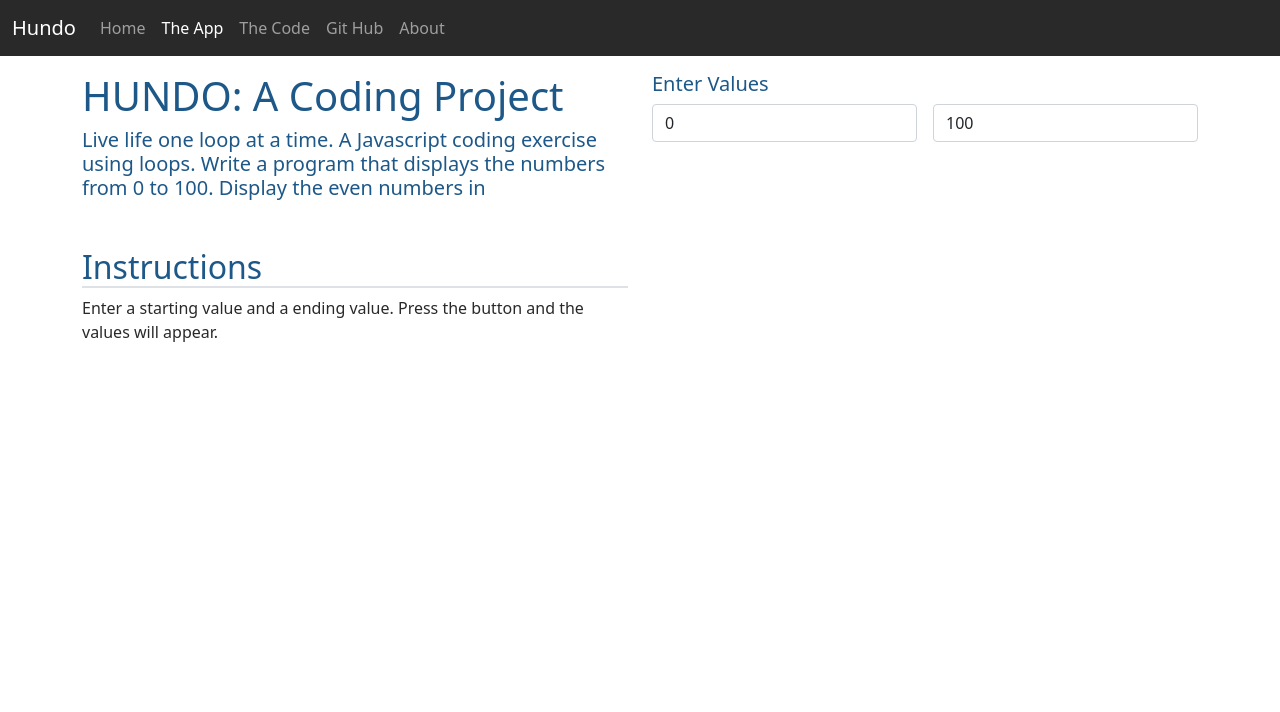
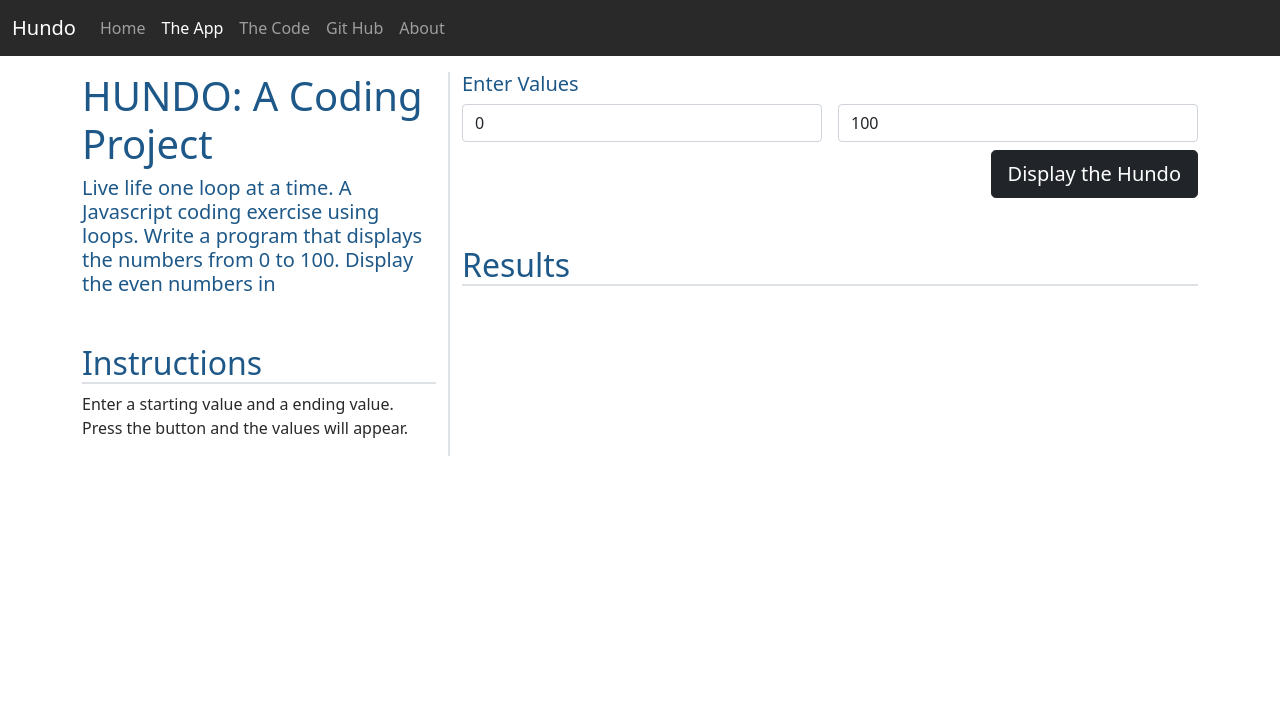
Before and after one commit to Tybook92/Hundo, a plain HTML site: page app.html in a window 1280 px wide. Shown: the top 712 px of the page. Drawn offline with nearby package versions, Linux system fonts and the light colour scheme.

Commit message:
commit for work at home

```diff
--- a/app.html
+++ b/app.html
@@ -52,7 +52,7 @@
 <main class="flex-shrink-0">
     <div class="container">
         <div class="row row-cols-1 row-cols-lg-2">
-            <div class="col-4">
+            <div class="col col-lg-4 border-end border-2">
                 <h1>HUNDO: A Coding Project</h1>
                 <h4 class="lead">
                     Live life one loop at a time. A Javascript coding exercise using loops. Write a program that displays the numbers from 0 to 100. Display the even numbers in
@@ -60,7 +60,7 @@
                 <h2 class="mt-5 border-bottom border-2">Instructions</h2>
                 <p>Enter a starting value and a ending value. Press the button and the values will appear.</p>
             </div>
-            <div class="col-8">
+            <div class="col col-lg-8">
                 <div>
                     <h5>Enter Values</h5>
                     <form class="row gy-2 gx-3">
@@ -70,8 +70,18 @@
                         <div class="col">
                             <input id="endValue" type="number" class="form-control" placeholder="End Value" value="100" aria-label="End Value">
                         </div>
-                        <div class="col-12"></div>
+                        <div class="col-12 d-flex justify-content-end">
+                            <button id="btnSubmit" type="button" class="btn btn-dark btn-lg">Display the Hundo</button>
+                        </div>
                     </form>
+                    <h2 class="mt-5 border-bottom border-2">Results</h2>
+                    <div class="table-responsive">
+                        <table class="table taable-striped table-sm">
+                            <tbody id="results">
+                                <!--Results Go Here-->
+                            </tbody>
+                        </table>
+                    </div>
                 </div>
             </div>
         </div>
```
